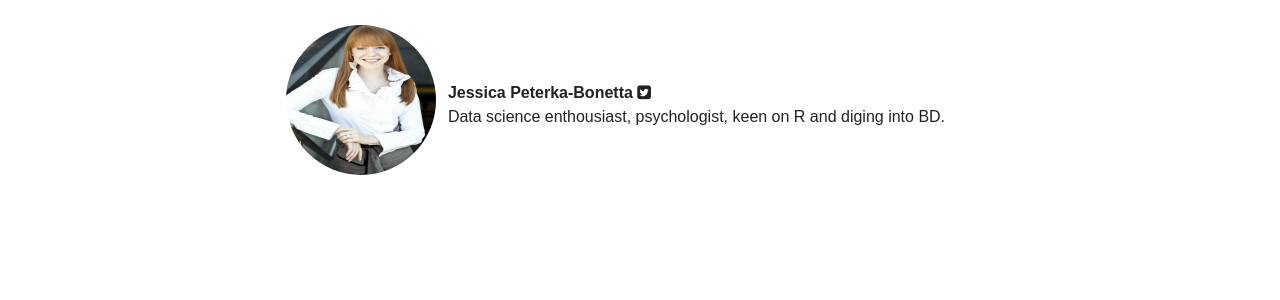
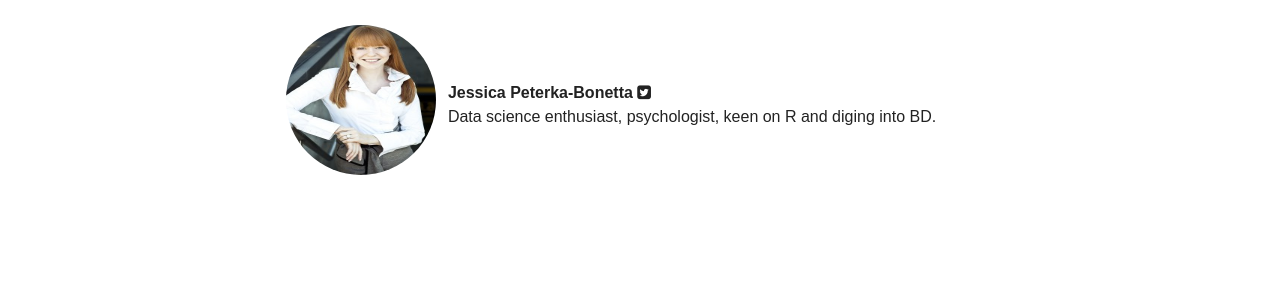
Before and after one commit to Quiri/quiri.github.io, a Jekyll site: the page built from authors/index.md, in a window 1280 px wide. Shown: the part 580-880 px from the top of the page. Built offline with Jekyll 4.4.1, drawn with Linux system fonts in a browser that asks for light colours; nearby versions of some CDN libraries.

Commit message:
Fix a typo

```diff
--- a/_data/authors.yml
+++ b/_data/authors.yml
@@ -11,6 +11,6 @@ kirill:
 jess:
   name: Jessica Peterka-Bonetta
   email: jessica@today-is-a-good-day.de
-  bio: "Data science enthousiast, psychologist, keen on R and diging into BD."
+  bio: "Data science enthusiast, psychologist, keen on R and diging into BD."
   avatar: jess.jpg
   twitter: jpeterkabonetta
```
